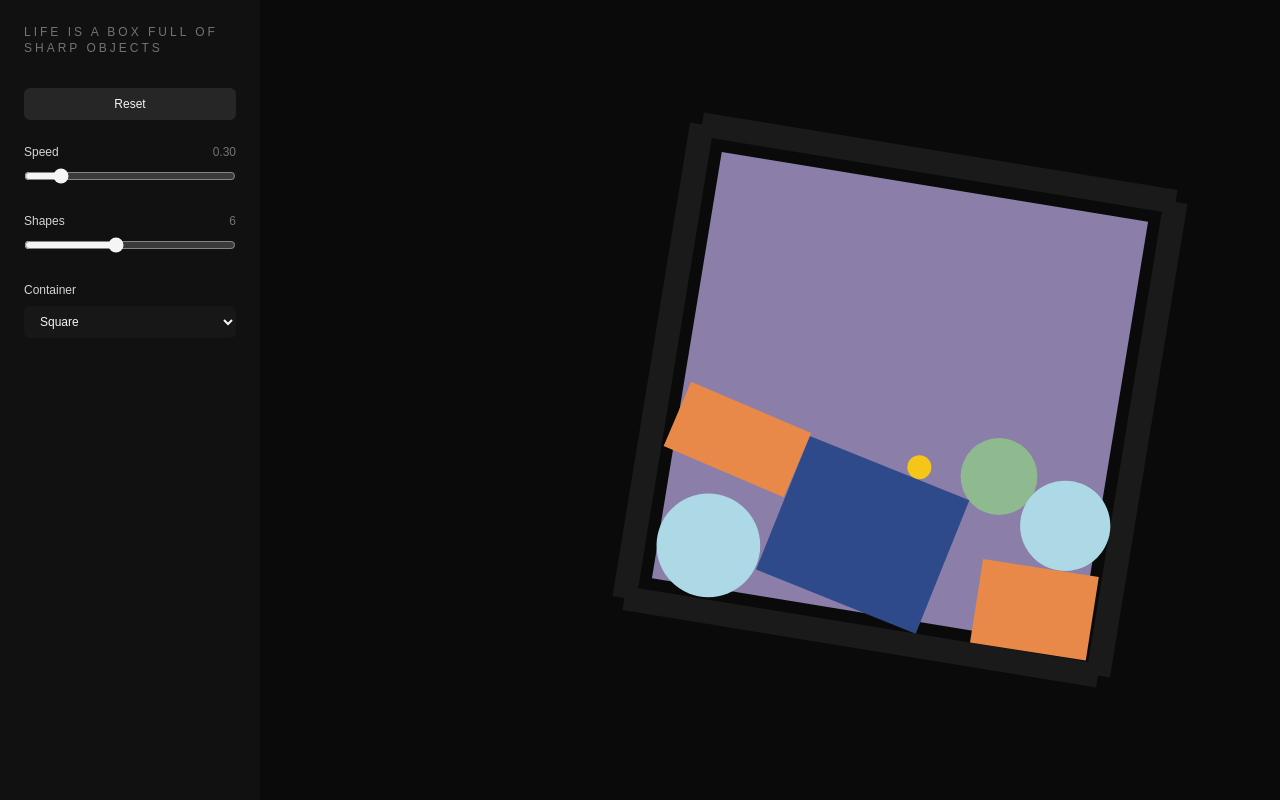
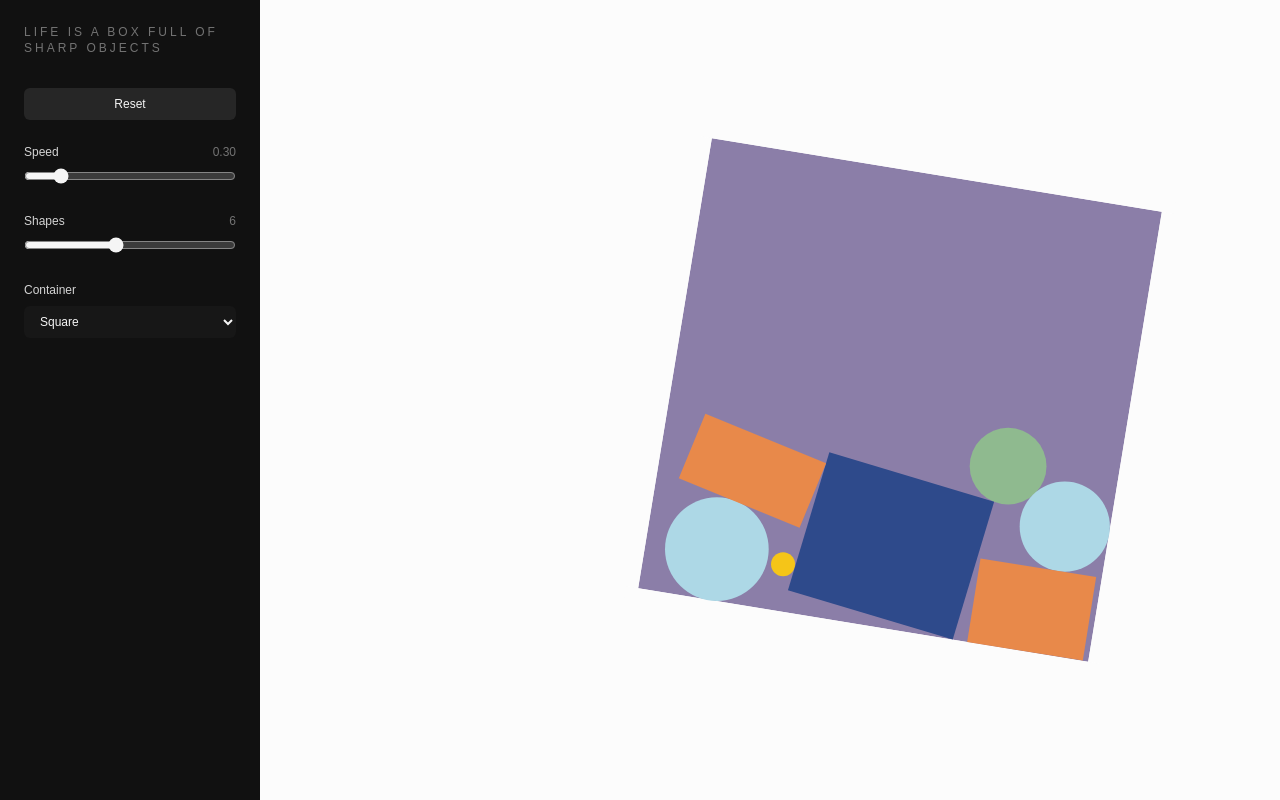
Before and after one commit to diegoprudencios/box-of-sharp-objects, a Next.js app: page / in a window 1280 px wide. Shown: the top 800 px of the page. Built offline with nearby package versions, Linux system fonts and the light colour scheme.

Commit message:
feat: light background, color palette applied

```diff
--- a/components/PhysicsCanvas.tsx
+++ b/components/PhysicsCanvas.tsx
@@ -11,7 +11,7 @@ import {
   Events,
 } from "matter-js";
 
-const BACKGROUND_COLOR = "#0A0A0A";
+const BACKGROUND_COLOR = "#FCFCFC";
 const GOLD_COLOR = "#F5C518";
 
 export type ContainerShape = "square" | "hexagon" | "triangle" | "pentagon";
@@ -77,7 +77,7 @@ export default function PhysicsCanvas({
       isStatic: true,
       friction: 0.8,
       restitution: 0.1,
-      render: { fillStyle: "#1A1A1A" },
+      render: { fillStyle: "#FCFCFC" },
     } as const;
 
     const topWall = Bodies.rectangle(
@@ -111,7 +111,7 @@ export default function PhysicsCanvas({
 
     const containerWalls = [topWall, bottomWall, leftWall, rightWall];
 
-    const interiorSize = size - 2 * wallThickness;
+    const interiorSize = size - wallThickness;
     const containerBackground = Bodies.rectangle(
       centerX,
       centerY,
```
